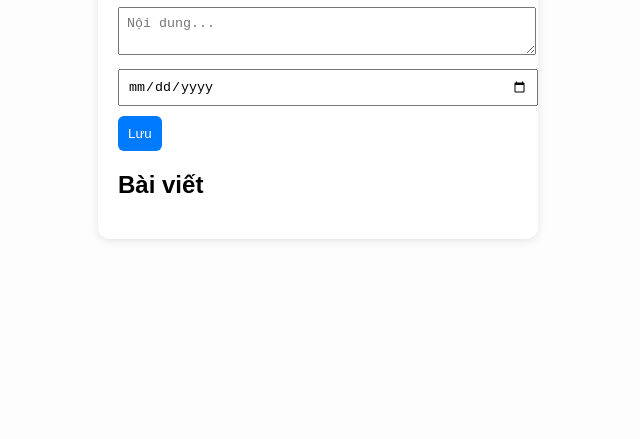
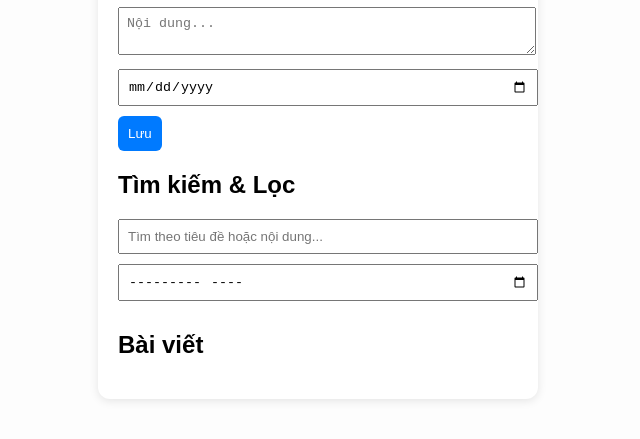
Before and after one commit to CHIP2502/diary_app, a plain HTML site: page index.html in a window 1280 px wide. Shown: the part 167-606 px from the top of the page, without its empty margins (322-962 px from the left). Drawn offline with Linux system fonts and the light colour scheme.

Commit message:
Update index.html

```diff
--- a/index.html
+++ b/index.html
@@ -14,6 +14,10 @@
     <input type="date" id="newDate">
     <button onclick="addEntry()">Lưu</button>
 
+    <h2>Tìm kiếm & Lọc</h2>
+    <input id="searchBox" placeholder="Tìm theo tiêu đề hoặc nội dung..." oninput="renderEntries()">
+    <input type="month" id="filterMonth" onchange="renderEntries()">
+
     <h2>Bài viết</h2>
     <ul id="entries"></ul>
   </div>
```
